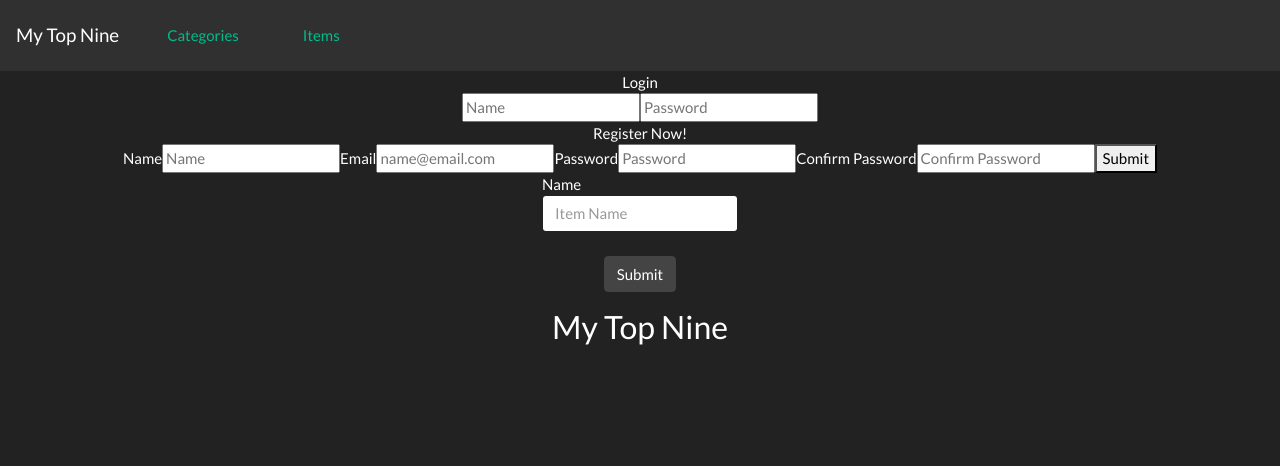
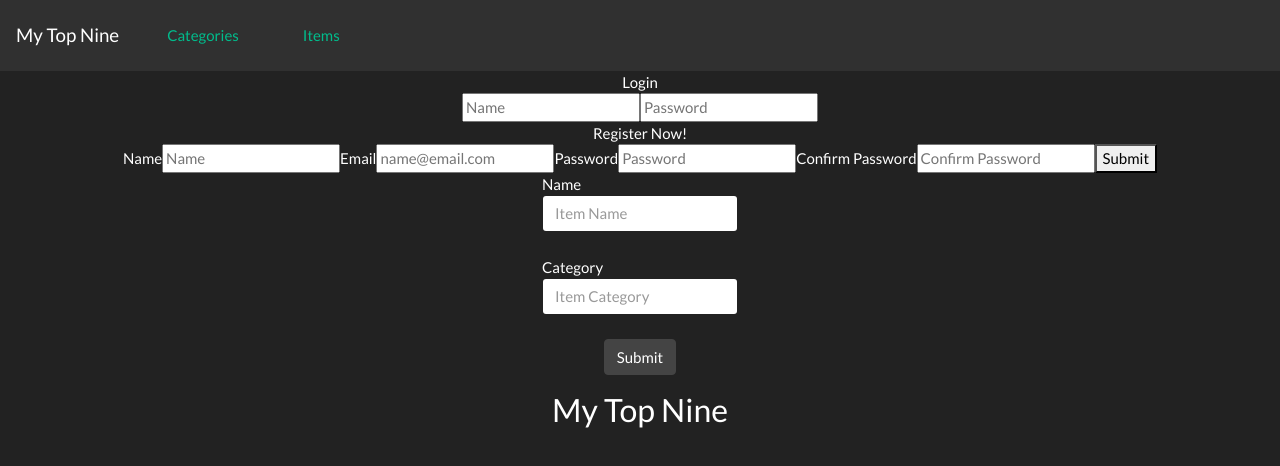
Before and after one commit to bw-my-top-nine/front-end, a React (Create React App) app: page / in a window 1280 px wide. Shown: the top 466 px of the page. Built offline with nearby package versions, Linux system fonts and the light colour scheme.

Commit message:
add category createItem component

```diff
--- a/src/components/CreateItem.js
+++ b/src/components/CreateItem.js
@@ -35,6 +35,12 @@ function CreateItem(props) {
                 </Label>
             </FormGroup>
             <FormGroup>
+                <Label className="text-left">
+                    Category
+                    <Input type="text" name="category" placeholder="Item Category" onChange={changeHandler} value={item.category} />
+                </Label>
+            </FormGroup>
+            <FormGroup>
                 <Button>Submit</Button>
             </FormGroup>
         </Form>
```
